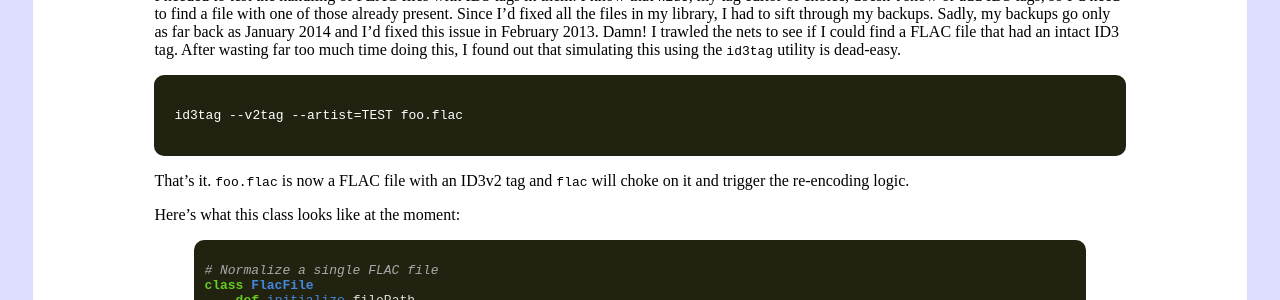
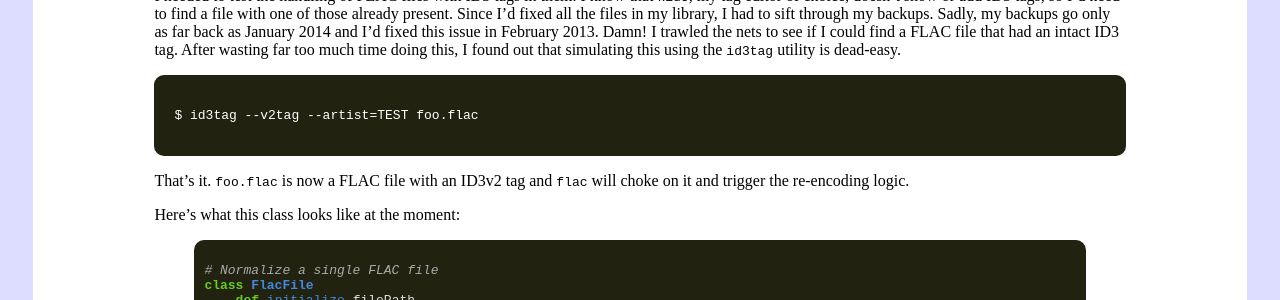
Before and after one commit to dekonvoluted/dekonvoluted.github.io, a Jekyll site: the page built from _posts/2014-11-08-normalizing-flac-files-with-ruby-part-i.md, in a window 1280 px wide. Shown: the part 680-980 px from the top of the page. Built offline with Jekyll 4.4.1, drawn with Linux system fonts in a browser that asks for light colours; comment, search, counter and statistics services are not loaded.

Commit message:
Added missing shell UID indication

```diff
--- a/_posts/2014-11-08-normalizing-flac-files-with-ruby-part-i.md
+++ b/_posts/2014-11-08-normalizing-flac-files-with-ruby-part-i.md
@@ -31,7 +31,7 @@ Damn!
 I trawled the nets to see if I could find a FLAC file that had an intact ID3 tag.
 After wasting far too much time doing this, I found out that simulating this using the `id3tag` utility is dead-easy.
 
-    id3tag --v2tag --artist=TEST foo.flac
+    $ id3tag --v2tag --artist=TEST foo.flac
 
 That's it.
 `foo.flac` is now a FLAC file with an ID3v2 tag and `flac` will choke on it and trigger the re-encoding logic.
```
